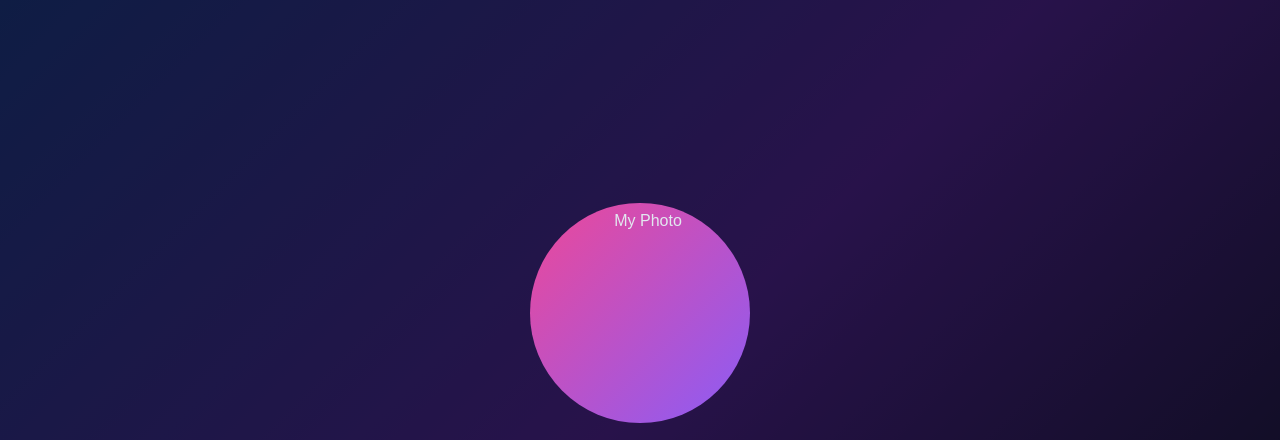
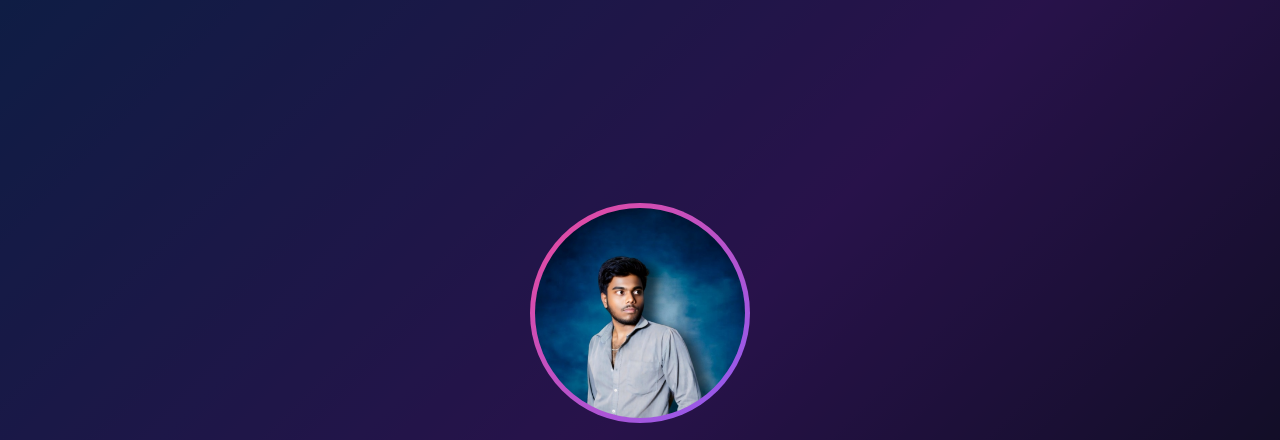
Before and after one commit to Iyyappan0/myportfolio, a plain HTML site: page index.html in a window 1280 px wide. Shown: the top 440 px of the page. Drawn offline with Linux system fonts and the light colour scheme; files whose address does not match are found by name.

Commit message:
Update index.html

```diff
--- a/index.html
+++ b/index.html
@@ -13,7 +13,7 @@
     <div class="overlay"></div>
     <div class="hero-content">
       <div class="profile-pic">
-  <img src="/image/Picsart_25-05-05_15-43-14-571.jpg" alt="My Photo">
+  <img src="/Picsart_25-05-05_15-43-14-571.jpg" alt="My Photo">
 </div>
 
 
```
